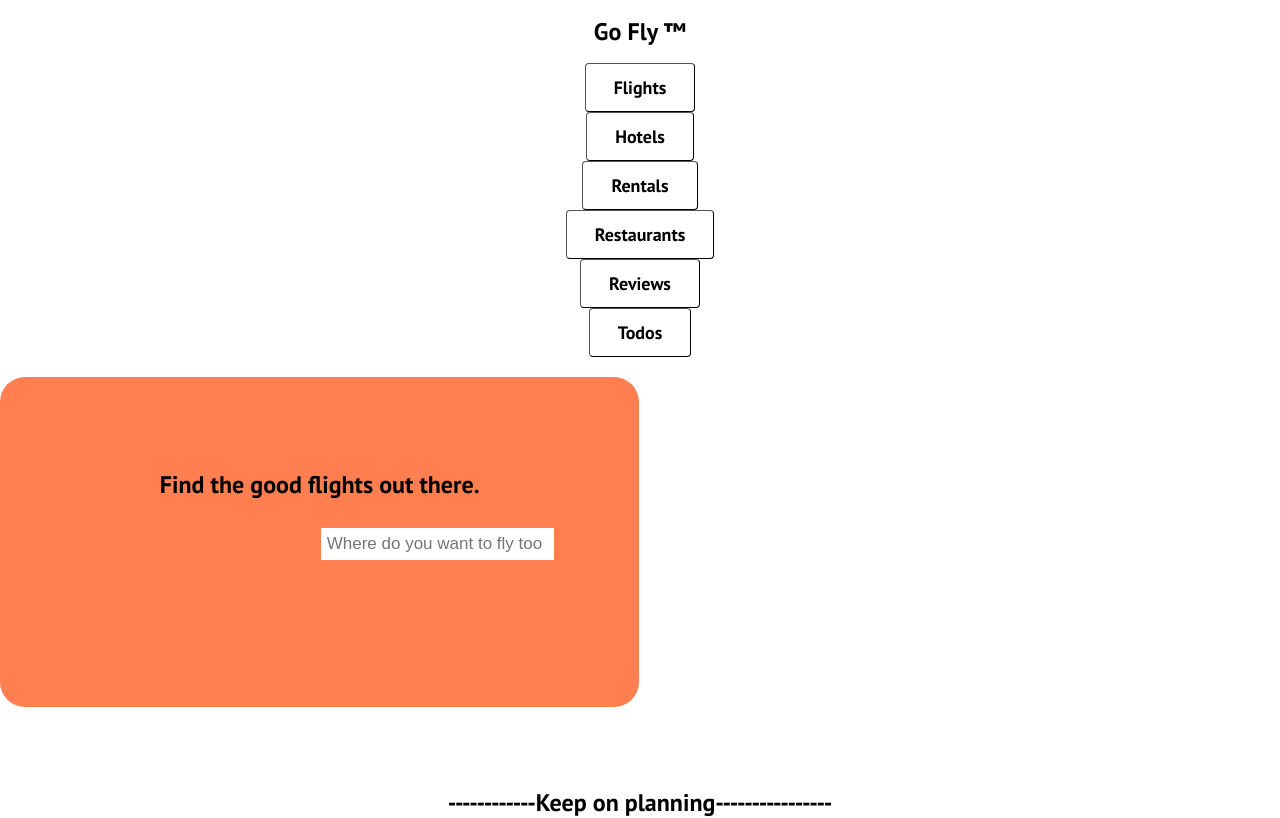
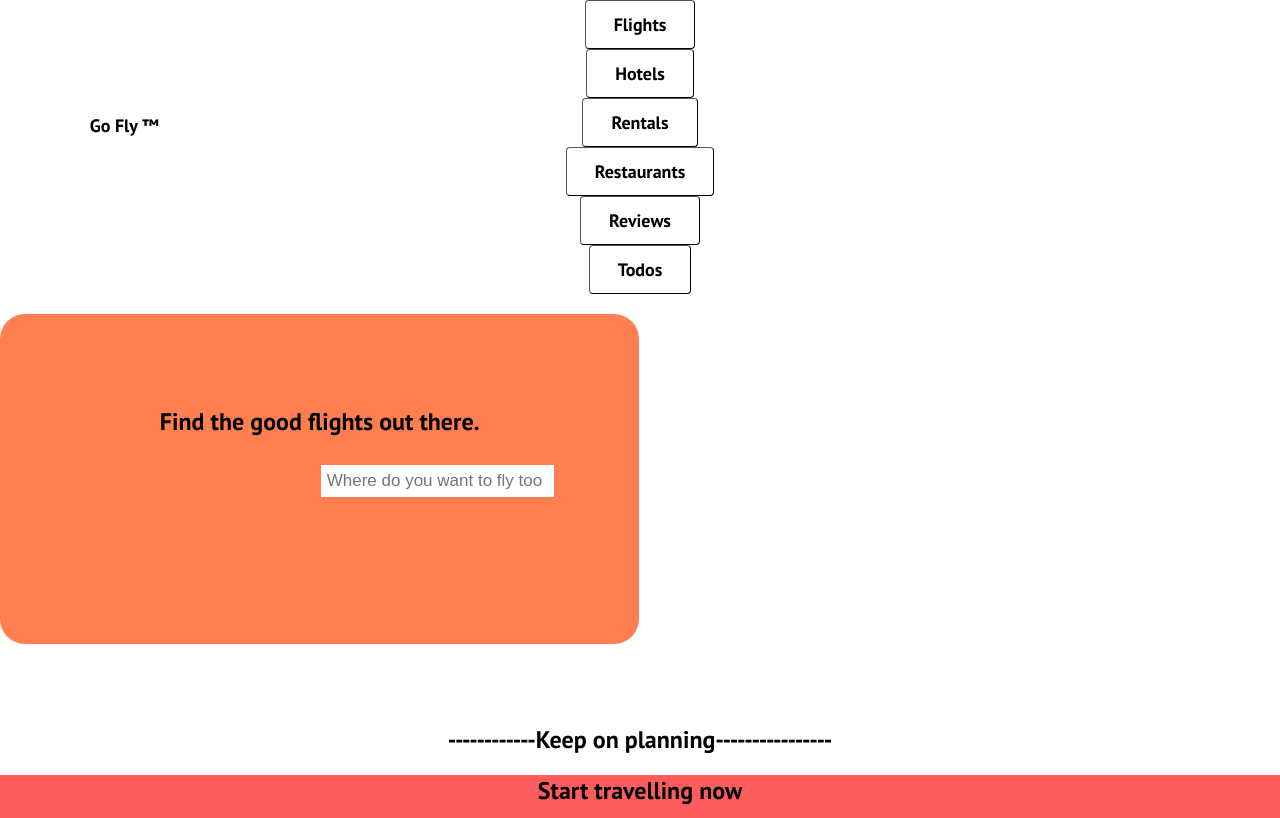
Before and after one commit to jokale/travel-app, a React (Create React App) app: page / in a window 1280 px wide. Shown: the top 818 px of the page. Built offline with nearby package versions, Linux system fonts and the light colour scheme.

Commit message:
add styling to title

```diff
--- a/src/Components/Home.js
+++ b/src/Components/Home.js
@@ -15,8 +15,7 @@ class Home extends React.Component{
 
             <div id="main-page">
                 <div id='home'>
-                <h1>Go Fly ™</h1>
-                {/* <button><a href='https://www.tripadvisor.co.uk/' target="_blank" rel="noopener noreferrer"></a></button> */}
+                <h1 id='title'>Go Fly ™</h1>
                 </div>
                 <div>
                     <Flight/>
--- a/src/index.css
+++ b/src/index.css
@@ -80,4 +80,15 @@ button#button {
 
 
 
+
 }
+
+h1#title{
+  font-size: large;
+  font-weight: 300;
+  flex-direction: row;
+  font-family: 'PT Sans', sans-serif;
+  position: absolute; left:20px; top: 30px;
+  padding: 72px 69.7344px 108px;
+
+}
```
